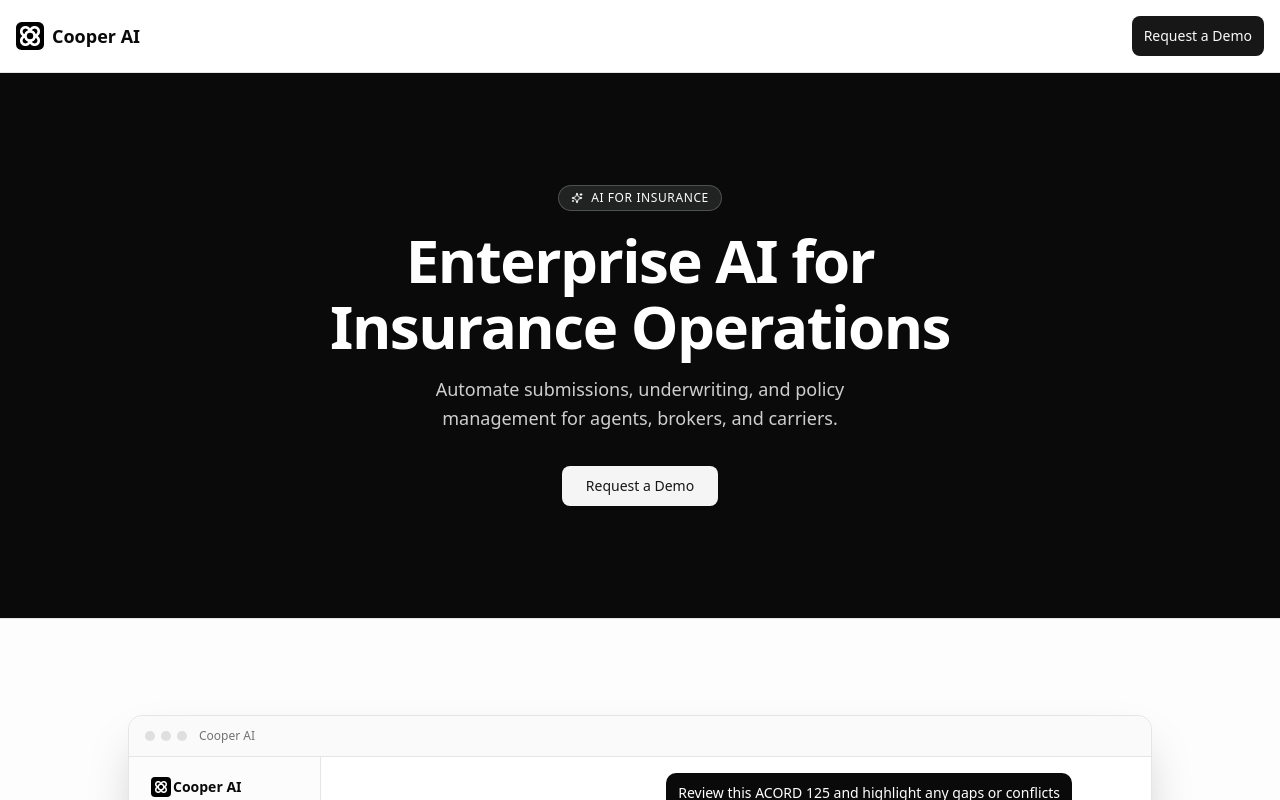
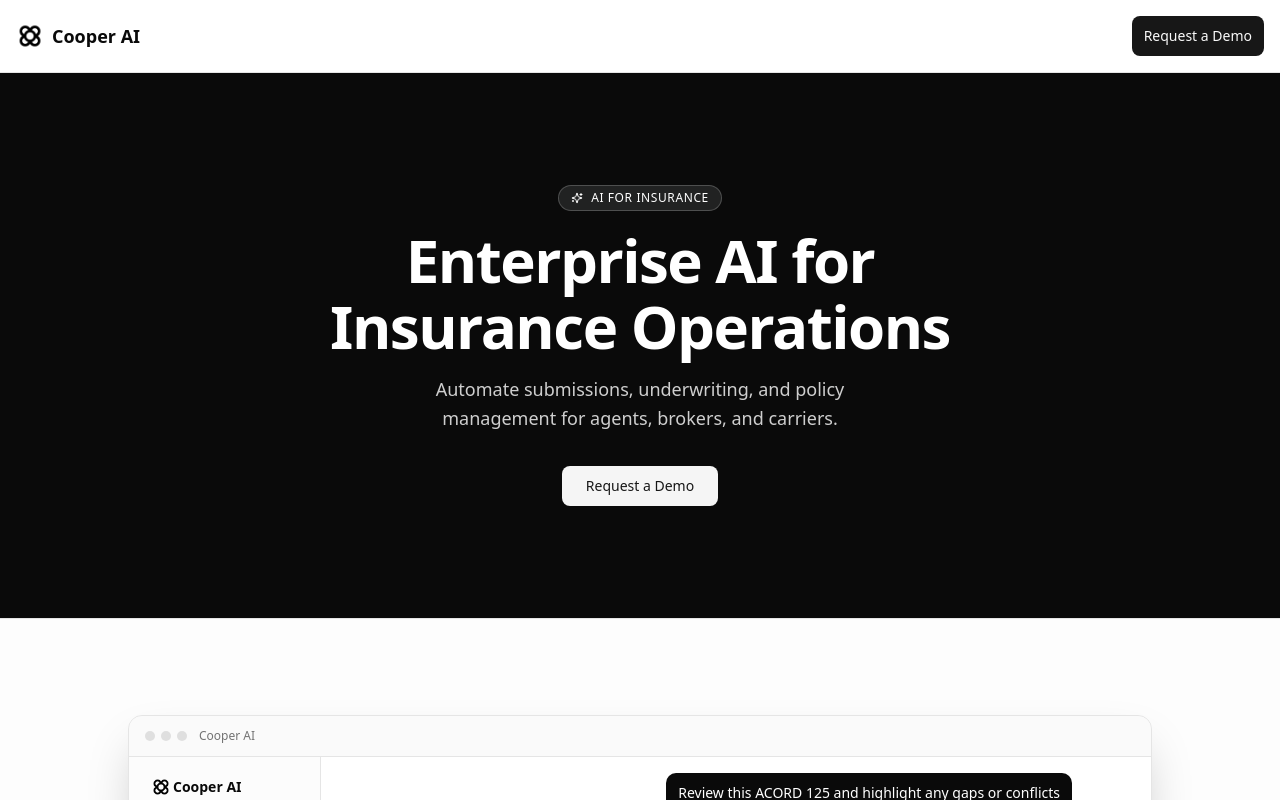
Before and after one commit to cooperai-apps/cooper-website, a Next.js app: page / in a window 1280 px wide. Shown: the top 800 px of the page. Built offline with nearby package versions, Linux system fonts and the light colour scheme.

Commit message:
fix(logo): update to use cooper-logo.png without background

```diff
--- a/components/cooper-logo.tsx
+++ b/components/cooper-logo.tsx
@@ -3,10 +3,8 @@ import Image from "next/image"
 export function CooperLogo({ className = "h-6 w-6" }: { className?: string }) {
   return (
     <div className={className} style={{ aspectRatio: "1/1" }}>
-      <div className="w-full h-full bg-black rounded-[20%] flex items-center justify-center p-1">
-        <div className="relative w-full h-full">
-          <Image src="/cooper-flower-white.webp" alt="Cooper" fill className="object-contain" priority />
-        </div>
+      <div className="relative h-full w-full">
+        <Image src="/cooper-logo.png" alt="Cooper" fill className="object-contain" priority />
       </div>
     </div>
   )
```
